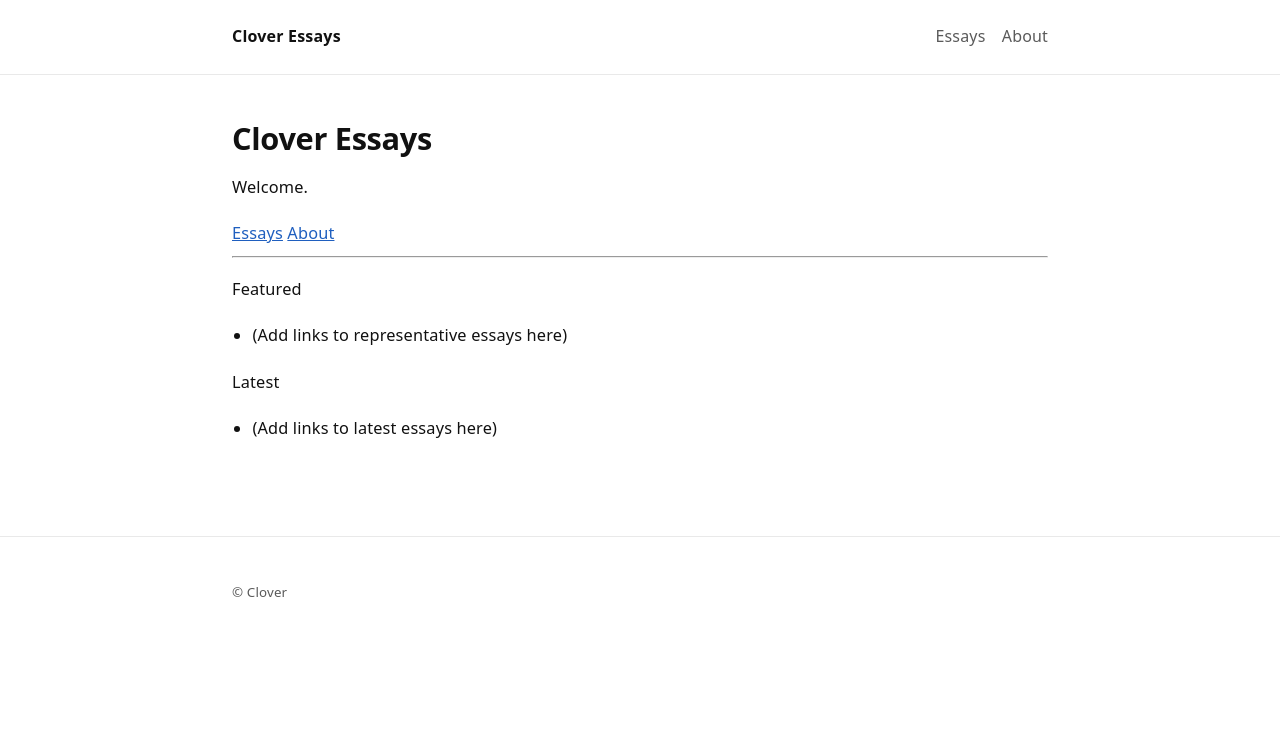
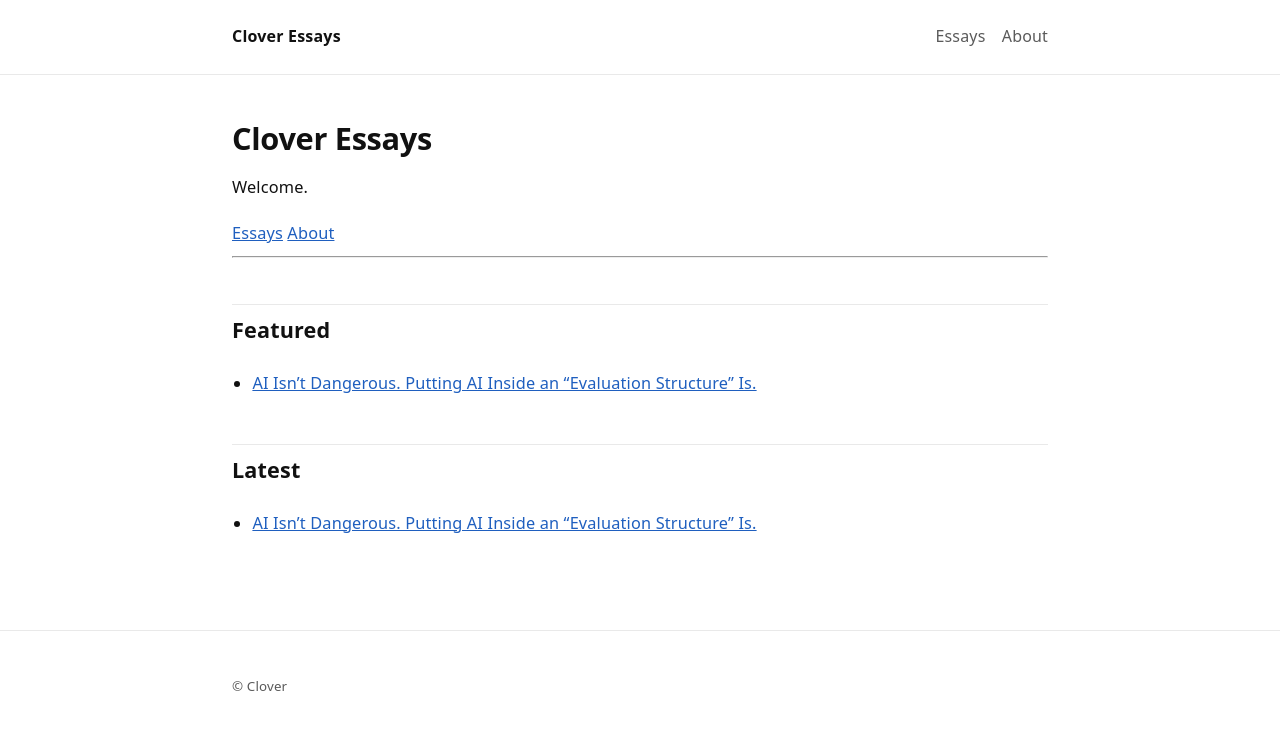
Before and after one commit to cloversx/clover-site-en, a Jekyll site: the page built from index.md, in a window 1280 px wide. Shown: the top 730 px of the page. Built offline with Jekyll 4.4.1, drawn with Linux system fonts in a browser that asks for light colours.

Commit message:
Update index.md

```diff
--- a/index.md
+++ b/index.md
@@ -23,8 +23,12 @@ A quiet canonical archive for long-term preservation.
 
 ---
 
-Featured {% comment %}（代表作）{% endcomment %}
-- (Add links to representative essays here)
+## Featured {% comment %}（代表作）{% endcomment %}
 
-Latest {% comment %}（最新）{% endcomment %}
-- (Add links to latest essays here)
+{% comment %}- (Add links to representative essays here){% endcomment %}
+- [AI Isn’t Dangerous. Putting AI Inside an “Evaluation Structure” Is.]({{ site.baseurl }}/essays/ai-evaluation-structure/)
+
+## Latest {% comment %}（最新）{% endcomment %}
+
+{% comment %}- (Add links to latest essays here){% endcomment %}
+- [AI Isn’t Dangerous. Putting AI Inside an “Evaluation Structure” Is.]({{ site.baseurl }}/essays/ai-evaluation-structure/)
```
